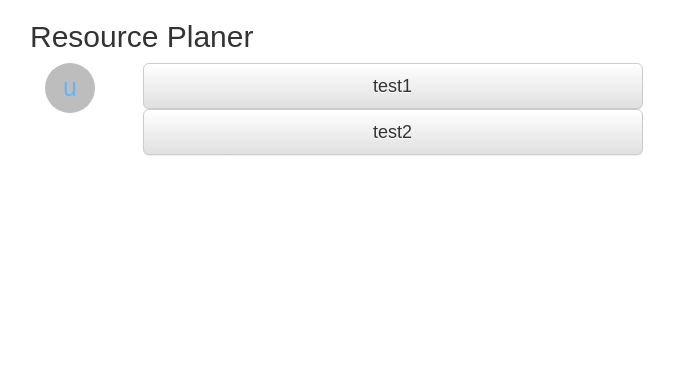
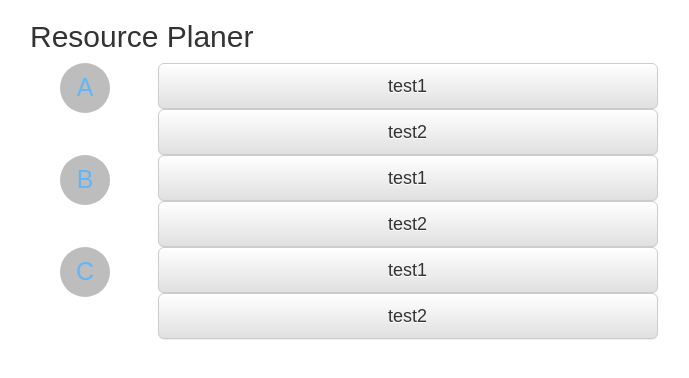
Before and after one commit to 1703/react-resource-planer, a React (Create React App) app in the folder ResourcePlanner/: page / in a window 1280 px wide. Shown: the top 378 px of the page, without its empty margins (25-714 px from the left). Built offline with nearby package versions, Linux system fonts and the light colour scheme; the HTML template or start-up script is replaced by a standard one; what react-tap-event-plugin would draw is missing.

Commit message:
added simple chart

```diff
--- a/ResourcePlanner/src/App.js
+++ b/ResourcePlanner/src/App.js
@@ -4,7 +4,7 @@ import './bootstrap/css/bootstrap.min.css'
 import './bootstrap/css/bootstrap-theme.min.css'
 import logo from './logo.svg';
 import './App.css';
-import PersonLane from './components/person_lane'
+import Chart from './components/chart'
 
 import injectTapEventPlugin from 'react-tap-event-plugin';
 
@@ -23,13 +23,13 @@ class App extends Component {
                   <h2>Resource Planer</h2>
               </Row>
               <Row>
-                  <PersonLane projects={
+                  <Chart persons={
                       [
-                          {name:"test1"},
-                          {name:"test2"}
-                      ]}
-                      person={{name:"user1"}}
-                  />
+                          {name:"A"},
+                          {name:"B"},
+                          {name:"C"}
+                      ]
+                  } />
               </Row>
             </Grid>
         </MuiThemeProvider>
--- a/ResourcePlanner/src/components/chart.js
+++ b/ResourcePlanner/src/components/chart.js
@@ -1,13 +1,38 @@
 import React, {Component} from 'react'
+import ExtComponent from './ext_component'
+import PersonLane from './person_lane'
+
+import {Grid, Col, Row, Button, Nav, NavItem} from 'react-bootstrap'
 
 export default class Chart extends Component {
+
+// +currentTimeFrame (state)
+// +timeUnit (state)
+// +timeLane (comp)
+// +personLanes (comp)
+
+    constructor (props) {
+        super (props)
+
+    }
+
+    createPersonLanes = () => {
+        return this.props.persons.map (x => <PersonLane person={x} projects={this.findProjects(x)}/>)
+    }
+
+    findProjects = person => {
+        return [
+            {name: "test1"},
+            {name: "test2"}
+        ]
+    }
 
     render () {
 
         var self = this;
 
-        return <div>
-            HOME :-)
-        </div>
+        return <Grid>
+            {self.createPersonLanes()}
+        </Grid>
     }
 }
```
